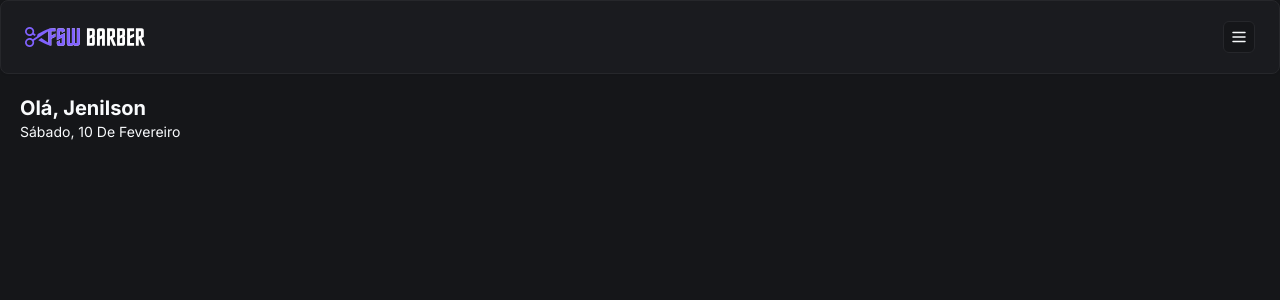
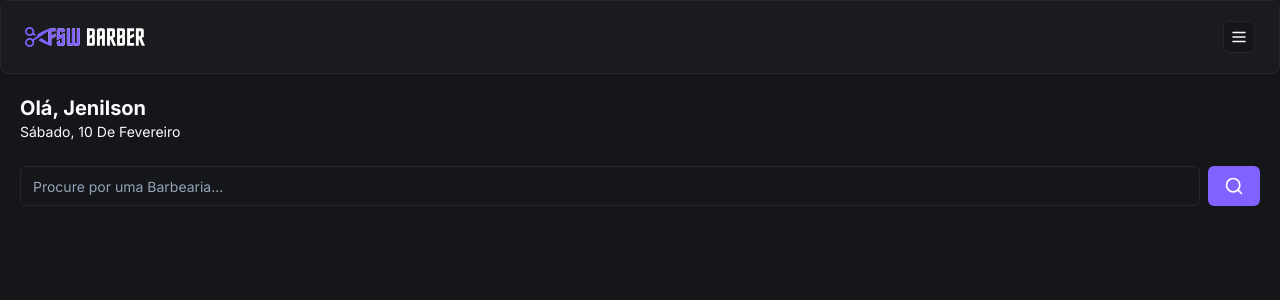
Before and after one commit to Jenilson25Francisco/fswbarber, a Next.js app: page / in a window 1280 px wide. Shown: the top 300 px of the page. Built offline with nearby package versions, Linux system fonts and the light colour scheme.

Commit message:
feat: add inittial search component

```diff
--- a/src/app/(home)/components/input/input.tsx
+++ b/src/app/(home)/components/input/input.tsx
@@ -1,5 +1,14 @@
-export function Input() {
+import { Button } from "@/components/ui/button";
+import { Input } from "@/components/ui/input";
+import { SearchIcon } from "lucide-react"
+
+export function InputField() {
     return (
-
+        <div className="flex items-center gap-2">
+            <Input placeholder="Procure por uma Barbearia..." />
+            <Button variant="default">
+                <SearchIcon size={20} />
+            </Button>
+        </div>
     )
 }
--- a/src/app/(home)/page.tsx
+++ b/src/app/(home)/page.tsx
@@ -1,6 +1,7 @@
 import { format } from "date-fns"
 import { ptBR } from "date-fns/locale"
 import { Header } from "@/components/header/header";
+import { InputField } from "./components/input/input";
 
 export default function Home() {
   return (
@@ -14,6 +15,9 @@
           })}
         </p>
       </div>
+      <div className="px-5 mt-6">
+        <InputField />
+      </div>
     </div>
   );
 }
--- /dev/null
+++ b/src/components/ui/input.tsx
@@ -0,0 +1,25 @@
+import * as React from "react"
+
+import { cn } from "@/lib/utils"
+
+export interface InputProps
+  extends React.InputHTMLAttributes<HTMLInputElement> {}
+
+const Input = React.forwardRef<HTMLInputElement, InputProps>(
+  ({ className, type, ...props }, ref) => {
+    return (
+      <input
+        type={type}
+        className={cn(
+          "flex h-10 w-full rounded-md border border-input bg-background px-3 py-2 text-sm ring-offset-background file:border-0 file:bg-transparent file:text-sm file:font-medium placeholder:text-muted-foreground focus-visible:outline-none focus-visible:ring-2 focus-visible:ring-ring focus-visible:ring-offset-2 disabled:cursor-not-allowed disabled:opacity-50",
+          className
+        )}
+        ref={ref}
+        {...props}
+      />
+    )
+  }
+)
+Input.displayName = "Input"
+
+export { Input }
```
